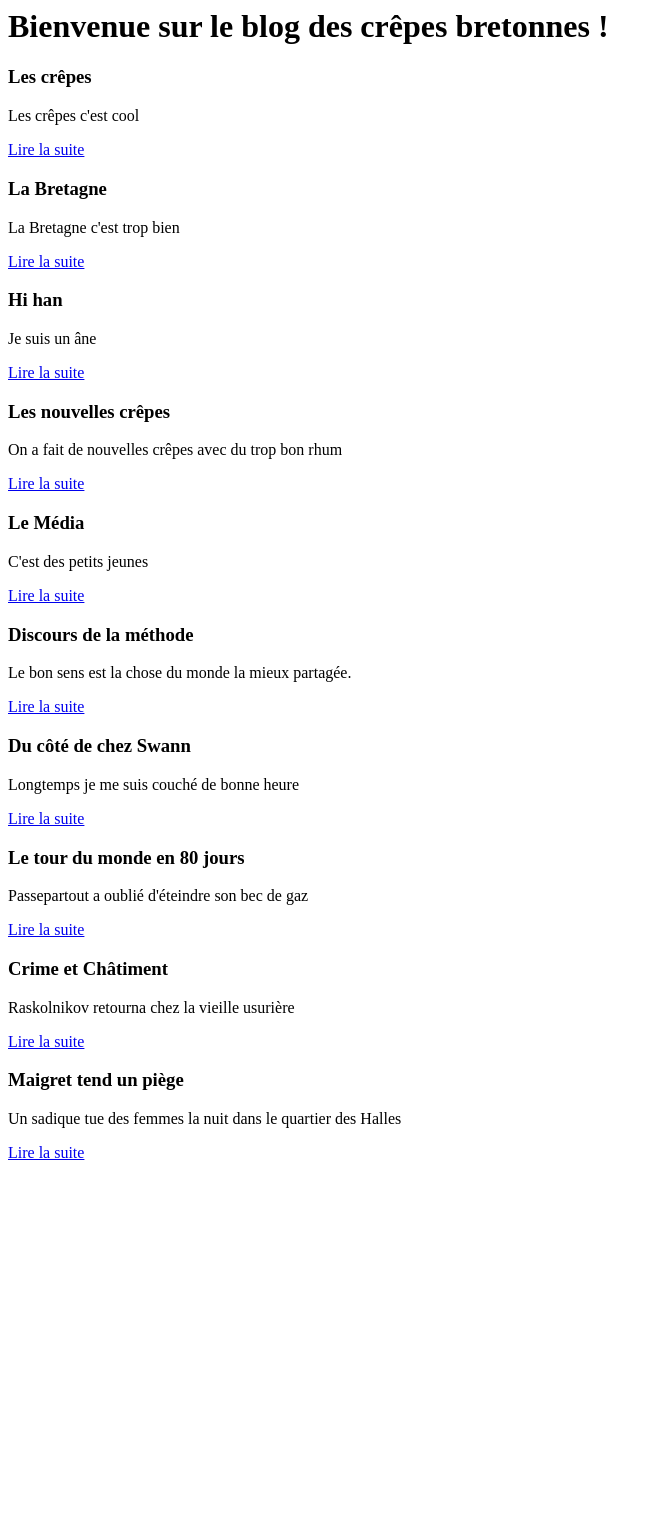
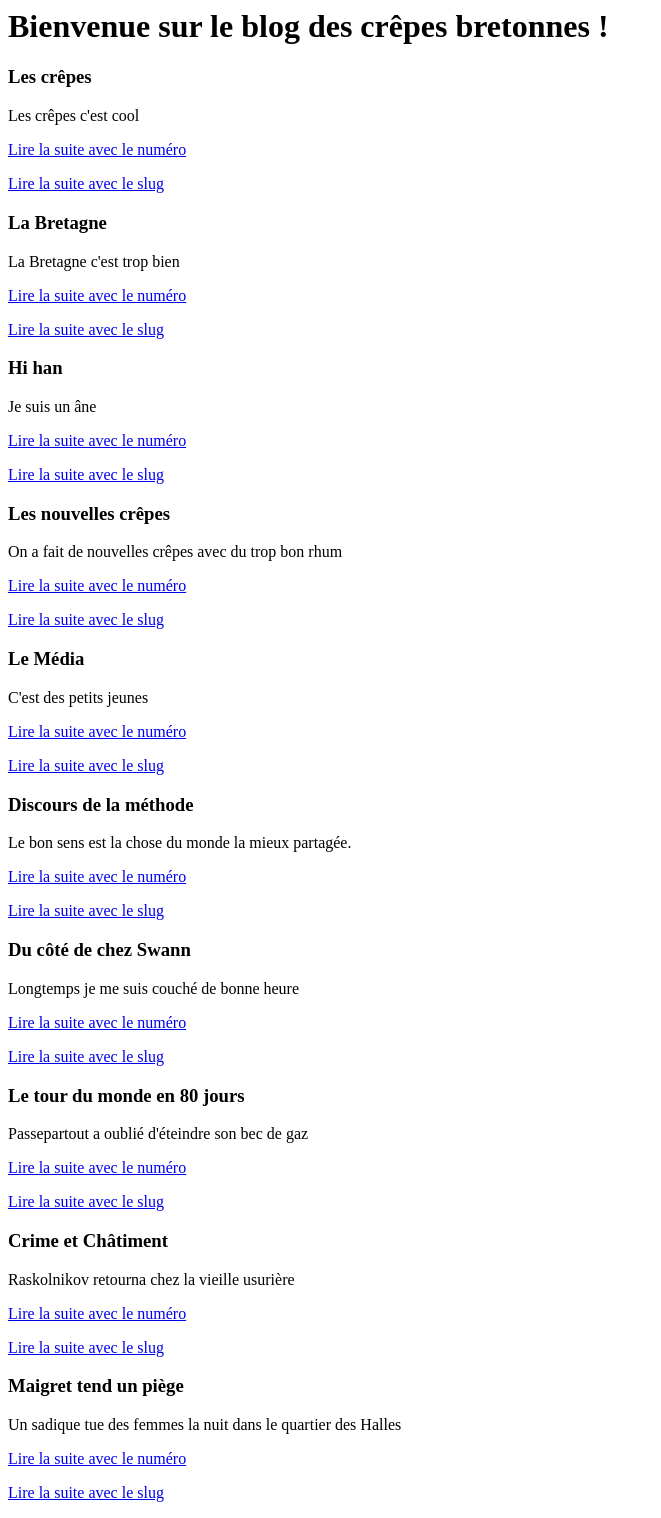
Before and after one commit to jeanlucancey/tuto_open_classrooms, a Django app: page /blog/ in a window 1280 px wide. Shown: the whole page, without its empty margins (0-661 px from the left). Before the commit the page ends 1160 px from the top, so only its background shows below. Run offline with Django 3.2, Linux system fonts and the light colour scheme; data comes from the database, SQL or seed files in the repository; both versions use the stored data as it was after the commit.

Commit message:
2018/08/23 (Je) 17:33 Ca commence a marcher

```diff
--- a/blog/templates/blog/accueil.html
+++ b/blog/templates/blog/accueil.html
@@ -4,7 +4,14 @@
     <div class="article">
     	<h3>{{ article.titre }}</h3>
     	<p>{{ article.contenu|truncatewords_html:80 }}</p>
-        <p><a href="{% url 'lire' article.id %}">Lire la suite</a></p>
+        <p><a href="{% url 'lire' article.id %}">Lire la suite avec le numéro</a></p>
+        <p><a href="{% url 'lire2' id=article.id slug=article.slug %}">Lire la suite avec le slug</a>
+
+	{% comment %}
+	<!--
+        <p><a href="{% url 'lire2' id=article.id slug=article.slug %}">Lire la suite avec le slug</a>
+        -->
+	{% endcomment %}
     </div>
 {% empty %}
     <p>Aucun article.</p>
--- /dev/null
+++ b/blog/templates/blog/lire2.html
@@ -0,0 +1,3 @@
+<h1>{{ article.titre }}</span></h1>
+<p class="infos">Rédigé par {{ article.auteur }}, le {{ article.date|date:"DATE_FORMAT" }}</p>
+<div class="contenu">{{ article.contenu|linebreaks }}</div>
--- a/blog/urls.py
+++ b/blog/urls.py
@@ -27,7 +27,11 @@ urlpatterns = [
 #    path('', views.home),
 #    path('accueil', views.home),
     path('', views.accueil, name='accueil'),
+
     path('article/<int:id>', views.lire, name='lire'),
+#    re_path('article/<int:id>-<slug:slug>$', views.lire2, name='lire2'),
+    path('article2/<int:id>-<slug:slug>', views.lire2, name='lire2'),
+
     path('date', views.date_actuelle),
     path('mapage', views.ma_page),
     path('addition/<int:nombre1>/<int:nombre2>/', views.addition),
--- a/blog/views.py
+++ b/blog/views.py
@@ -93,13 +93,26 @@ def lire(request, id):
     return render(request, 'blog/lire.html', {'article':article})
 
 def cree_proust(request):
-    art=Article()
-    art.auteur="Fédor Dostoïevski"
-    art.titre="Crime et Châtiment"
-    art.slug="crime-et-chatiment"
-    art.contenu="Raskolnikov retourna chez la vieille usurière"
+    # Croyez-le si vous voulez, mais ça marche: je peux faire
+    # bouffer des choses à la base de données Sqlite depuis un script
+    # en Python; mais *à l'intérieur* de Django.
+
+    art = Article()
+    art.auteur  = "Georges Simenon"
+    art.titre   = "Maigret tend un piège"
+    art.slug    = "maigret-tend-un-piege"
+    art.contenu = "Un sadique tue des femmes la nuit dans le quartier des Halles"
     art.save()
 
     return HttpResponse(
-        "En principe, l'article de Dostoïevski a été créé."
+        "En principe, l'article de %s a été créé." % (art.auteur)
     )
+
+#def lire2(request, id, slug):
+#    article = get_object_or_404(Article, id=id, slug=slug)
+#    return render(request, 'blog/lire2.html', {'article':article})
+
+def lire2(request, id, slug):
+    article = get_object_or_404(Article, id=id, slug=slug)
+
+    return render(request, 'blog/lire2.html', {'article':article})
```
Also changed, not shown: db.sqlite3.
